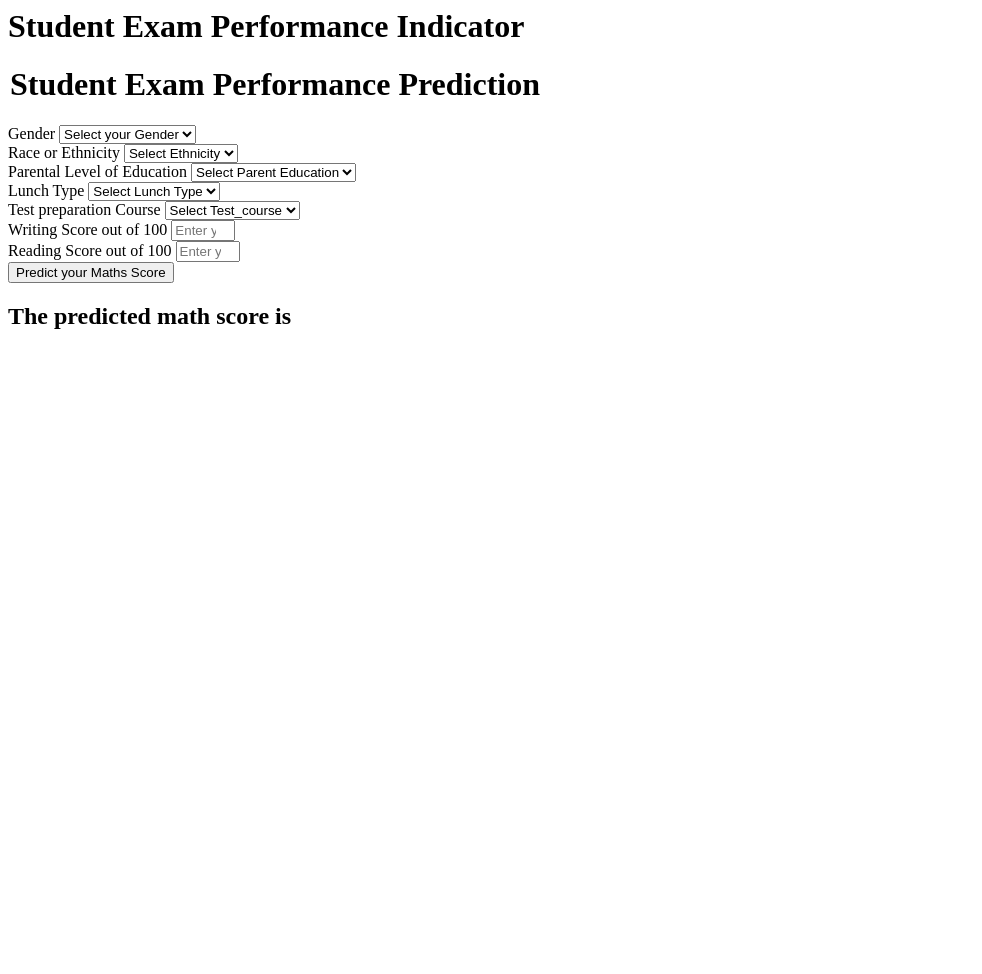
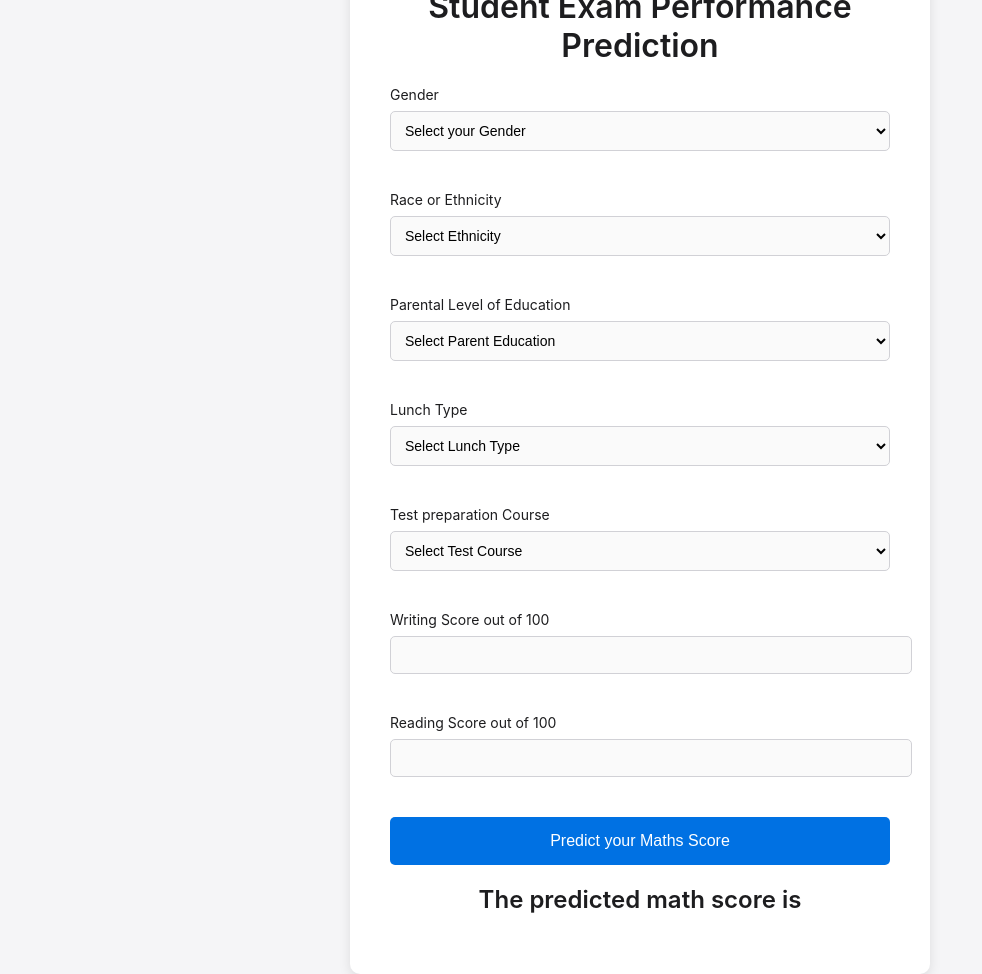
Before and after one commit to MohsinAli-10/ML-project-1-Student-Performance-Prediction, a Flask app: page /predictData in a window 1280 px wide. Shown: the whole page, without its empty margins (0-982 px from the left). Before the commit the page ends 329 px from the top, so only its background shows below. Run offline with Flask 3, Linux system fonts and the light colour scheme.

Commit message:
HTML edit to resemble apple's website

```diff
--- a/templates/home.html
+++ b/templates/home.html
@@ -1,112 +1,158 @@
+<!DOCTYPE html>
+<html lang="en">
 
-<html>
+<head>
+    <meta charset="UTF-8">
+    <meta name="viewport" content="width=device-width, initial-scale=1.0">
+    <title>Student Exam Performance Indicator</title>
+    <style>
+        body {
+            font-family: -apple-system, BlinkMacSystemFont, "Segoe UI", Roboto, "Helvetica Neue", Arial, sans-serif;
+            background-color: #f5f5f7;
+            color: #1d1d1f;
+            margin: 0;
+            padding: 0;
+            display: flex;
+            justify-content: center;
+            align-items: center;
+            height: 100vh;
+        }
+
+        .login {
+            background-color: #fff;
+            padding: 40px;
+            border-radius: 10px;
+            box-shadow: 0 4px 12px rgba(0, 0, 0, 0.1);
+            width: 100%;
+            max-width: 500px;
+        }
+
+        h1, h2, legend {
+            text-align: center;
+            font-weight: 600;
+        }
+
+        .form-label {
+            font-size: 14px;
+            margin-bottom: 8px;
+            display: block;
+        }
+
+        .form-control {
+            width: 100%;
+            padding: 10px;
+            border: 1px solid #d1d1d6;
+            border-radius: 5px;
+            margin-bottom: 20px;
+            font-size: 14px;
+            background-color: #fafafa;
+        }
+
+        .form-control:focus {
+            border-color: #0071e3;
+            outline: none;
+            box-shadow: 0 0 0 2px rgba(0, 113, 227, 0.2);
+        }
+
+        .btn {
+            width: 100%;
+            padding: 15px;
+            background-color: #0071e3;
+            color: white;
+            border: none;
+            border-radius: 5px;
+            font-size: 16px;
+            cursor: pointer;
+        }
+
+        .btn:hover {
+            background-color: #005bb5;
+        }
+
+        .mb-3 {
+            margin-bottom: 20px;
+        }
+
+        .placeholder {
+            color: #999;
+        }
+
+        .mb-3 select option:disabled {
+            color: #999;
+        }
+    </style>
+</head>
+
 <body>
     <div class="login">
         <h1>Student Exam Performance Indicator</h1>
-
         <form action="{{ url_for('predict_datapoint')}}" method="post">
             <h1>
                 <legend>Student Exam Performance Prediction</legend>
             </h1>
             <div class="mb-3">
                 <label class="form-label">Gender</label>
-            <select class="form-control" name="gender" placeholder="Enter you Gender" required>
+                <select class="form-control" name="gender" required>
                     <option class="placeholder" selected disabled value="">Select your Gender</option>
-                <option value="male">
-                    Male
-                </option>
-                <option value="female">
-                    Female
-                </option>
+                    <option value="male">Male</option>
+                    <option value="female">Female</option>
                 </select>
             </div>
             <div class="mb-3">
                 <label class="form-label">Race or Ethnicity</label>
-            <select class="form-control" name="ethnicity" placeholder="Enter you ethnicity" required>
+                <select class="form-control" name="ethnicity" required>
                     <option class="placeholder" selected disabled value="">Select Ethnicity</option>
-                <option value="group A">
-                    Group A
-                </option>
-                <option value="group B">
-                    Group B
-                </option>
-                <option value="group C">
-                    Group C
-                </option>
-                <option value="group D">
-                    Group D
-                </option>
-                <option value="group E">
-                    Group E
-                </option>
+                    <option value="group A">Group A</option>
+                    <option value="group B">Group B</option>
+                    <option value="group C">Group C</option>
+                    <option value="group D">Group D</option>
+                    <option value="group E">Group E</option>
                 </select>
             </div>
             <div class="mb-3">
                 <label class="form-label">Parental Level of Education</label>
-            <select class="form-control" name="parental_level_of_education"
-                placeholder="Enter you Parent Education" required>
+                <select class="form-control" name="parental_level_of_education" required>
                     <option class="placeholder" selected disabled value="">Select Parent Education</option>
-                <option value="associate's degree">
-                    associate's degree
-                </option>
-                <option value="bachelor's degree">
-                    bachelor's degree
-                </option>
-                <option value="high school">
-                    high school
-                </option>
-                <option value="master's degree">
-                    master's degree
-                </option>
-                <option value="some college">
-                    some college
-                </option>
-                <option value="some high school">
-                    some high school
-                </option>
+                    <option value="associate's degree">associate's degree</option>
+                    <option value="bachelor's degree">bachelor's degree</option>
+                    <option value="high school">high school</option>
+                    <option value="master's degree">master's degree</option>
+                    <option value="some college">some college</option>
+                    <option value="some high school">some high school</option>
                 </select>
             </div>
             <div class="mb-3">
                 <label class="form-label">Lunch Type</label>
-            <select class="form-control" name="lunch" placeholder="Enter you Lunch" required>
+                <select class="form-control" name="lunch" required>
                     <option class="placeholder" selected disabled value="">Select Lunch Type</option>
-                <option value="free/reduced">
-                    free/reduced
-                </option>
-                <option value="standard">
-                    standard
-                </option>
+                    <option value="free/reduced">free/reduced</option>
+                    <option value="standard">standard</option>
                 </select>
             </div>
             <div class="mb-3">
                 <label class="form-label">Test preparation Course</label>
-            <select class="form-control" name="test_preparation_course" placeholder="Enter you Course"
-                required>
-                <option class="placeholder" selected disabled value="">Select Test_course</option>
-                <option value="none">
-                    None
-                </option>
-                <option value="completed">
-                    Completed
-                </option>
+                <select class="form-control" name="test_preparation_course" required>
+                    <option class="placeholder" selected disabled value="">Select Test Course</option>
+                    <option value="none">None</option>
+                    <option value="completed">Completed</option>
                 </select>
             </div>
             <div class="mb-3">
                 <label class="form-label">Writing Score out of 100</label>
-            <input class="form-control" type="number" name="reading_score"
-                placeholder="Enter your Reading score" min='0' max='100' />
+                <input class="form-control" type="number" name="writing_score" min='0' max='100' required>
             </div>
             <div class="mb-3">
                 <label class="form-label">Reading Score out of 100</label>
-            <input class="form-control" type="number" name="writing_score"
-                placeholder="Enter your Reading Score" min='0' max='100' />
+                <input class="form-control" type="number" name="reading_score" min='0' max='100' required>
             </div>
             <div class="mb-3">
-            <input class="btn btn-primary" type="submit" value="Predict your Maths Score" required />
+                <input class="btn btn-primary" type="submit" value="Predict your Maths Score">
             </div>
         </form>
         <h2>
             The predicted math score is {{results}}
         </h2>
-   <body>
+    </div>
+</body>
+
 </html>
```
Lines whose indentation alone changed are shown as unchanged.
